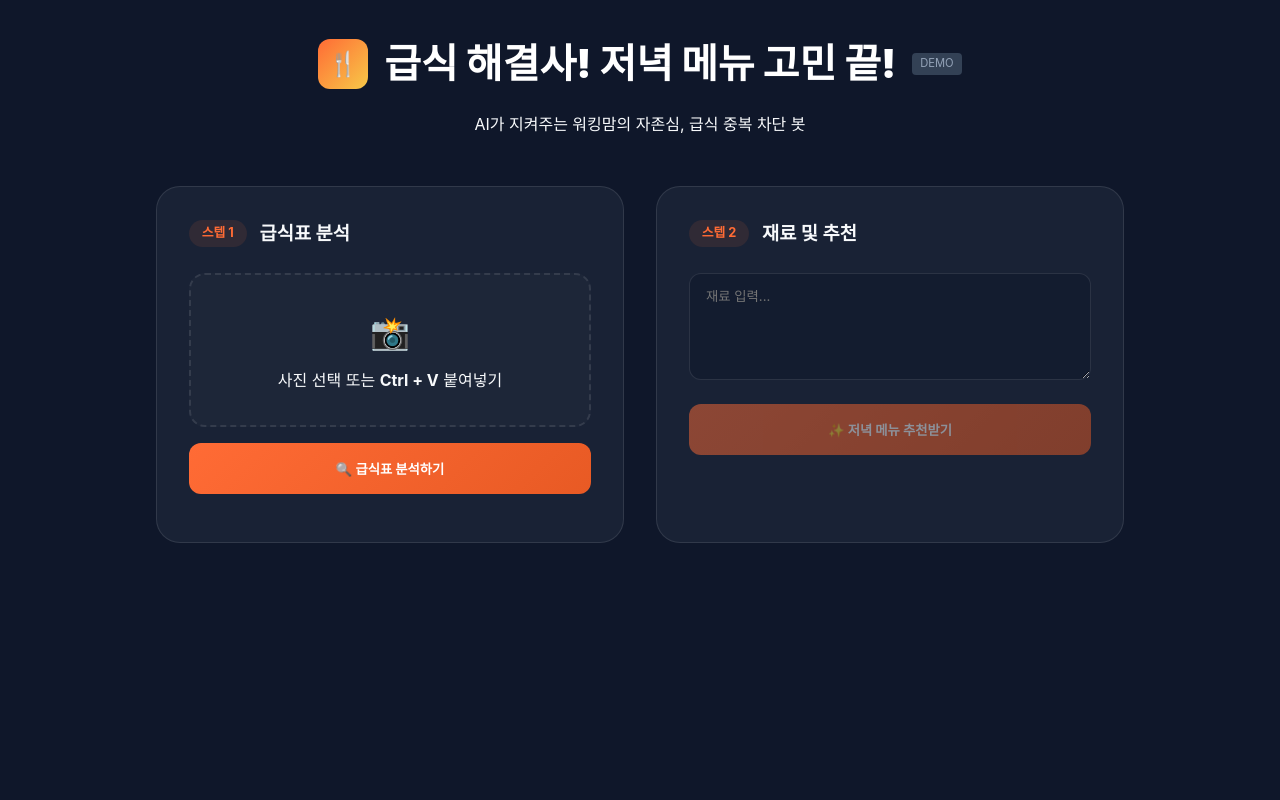
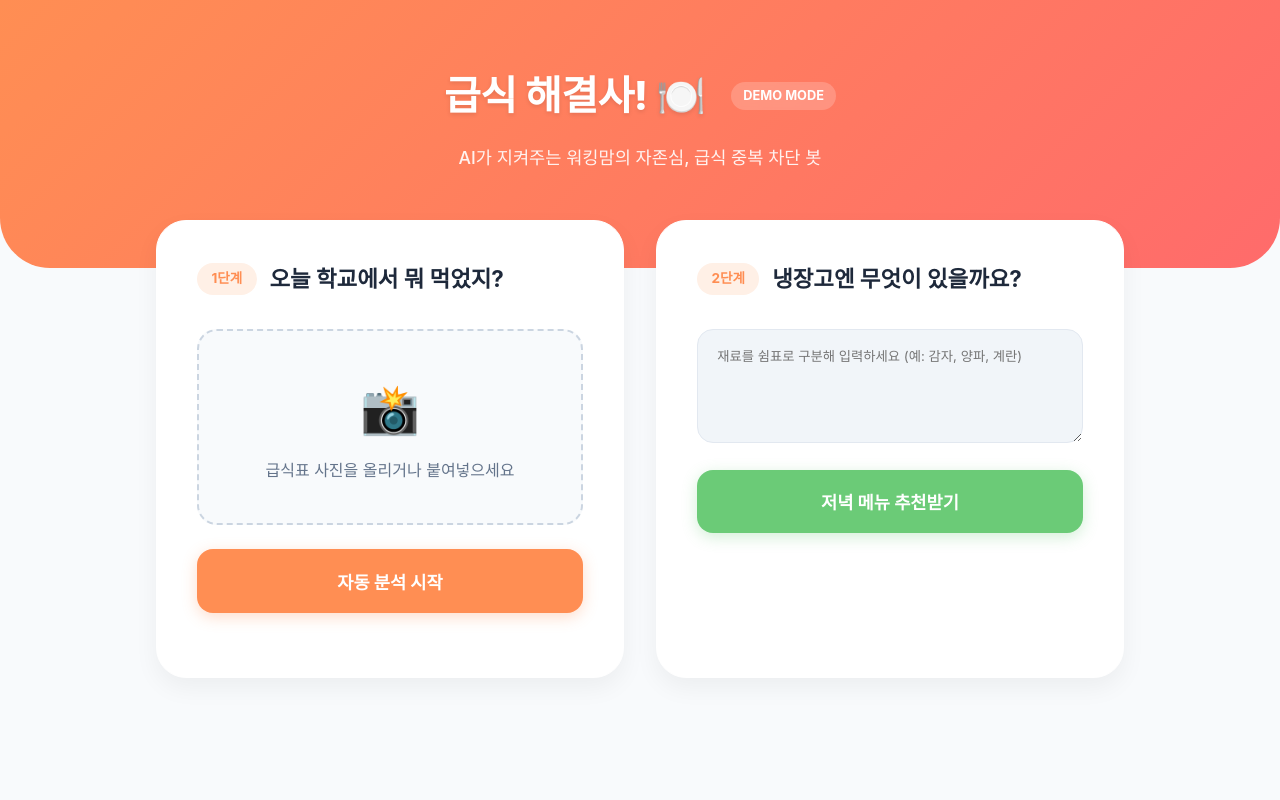
Before and after one commit to mathservice002-sud/test3, a Flask app: page / in a window 1280 px wide. Run offline with Flask 3, Linux system fonts and the light colour scheme.

Commit message:
Update: Bright UI theme and robust Demo Mode logic

```diff
--- a/app.py
+++ b/app.py
@@ -139,11 +139,23 @@ def api_recommend():
                 "recipes": [{"name": "스팸 양파 볶음", "desc": "실패 없는 짭조름한 밥도둑", "time": "10", "diff": "매우 쉬움", "ingredients": ["스팸", "양파", "올리고당"], "steps": ["스팸과 양질의 양파를 볶는다", "올리고당을 살짝 넣어 코팅한다"], "tip": "통깨를 뿌려 마무리하세요"}],
                 "message": "빠르게 뚝딱 만들어낸 요리지만, 그 안에 담긴 사랑은 결코 가볍지 않죠. 고생한 자신을 위해 맛있는 저녁 되세요! ✨"
             })
+        elif "카레" in lunch:
+            return jsonify({
+                "analysis": "점심에 향긋한 카레를 먹었으니, 저녁은 자극적이지 않고 부드러운 메뉴가 좋겠어요.",
+                "recipes": [{"name": "애호박 계란국", "desc": "부드럽고 고소한 국물로 속을 편안하게", "time": "15", "diff": "쉬움", "ingredients": ["애호박", "계란"], "steps": ["애호박을 썰어 육수에 넣고 끓인다", "계란을 풀어 줄을 치듯 넣는다"], "tip": "새우젓으로 간을 하면 감칠맛이 살아나죠"}],
+                "message": "카레 향에 가득했던 아이의 입맛을 부드럽게 감싸줄 저녁이에요. 오늘 하루도 고군분투하신 당신, 국물 한 모금에 시름도 잊으시길 바라요. ❤️"
+            })
+        elif "돈가스" in lunch or "고기" in lunch:
+            return jsonify({
+                "analysis": "점심에 든든한 고기 요리를 먹었으니, 저녁은 소화가 잘 되는 가벼운 채소 위주의 식단이 좋겠어요.",
+                "recipes": [{"name": "아삭 콩나물 무침", "desc": "깔끔하고 고소한 맛의 국민 반찬", "time": "10", "diff": "매우 쉬움", "ingredients": ["콩나물", "다진마늘", "참기름", "소금"], "steps": ["콩나물을 데친 후 찬물에 헹군다", "준비한 양념장에 조물조물 무친다"], "tip": "너무 오래 데치지 않아야 아삭함이 살아요"}],
+                "message": "기름진 점심 뒤에 깔끔한 채소 반찬으로 속을 편안하게 해주는 센스! 오늘도 건강한 한 끼를 준비하는 당신을 응원합니다. 🌿"
+            })
         else:
             return jsonify({
-                "analysis": "점심과 겹치지 않으면서 냉장고 재료를 활용할 수 있는 추천 메뉴입니다.",
-                "recipes": [{"name": "계란말이 샌드위치", "desc": "반찬으로도 간식으로도 최고", "time": "15", "diff": "보통", "ingredients": ["계란", "식빵", "마요네즈"], "steps": ["두툼하게 계란말이를 만든다", "빵 사이에 마요네즈와 함께 넣는다"], "tip": "설탕을 살짝 뿌리면 훨씬 맛있어요"}],
-                "message": "무엇을 만들어도 당신의 사랑이 담겨있다면 최고의 만찬입니다. 고단한 하루 끝, 평안한 저녁 식사 되세요. 🍀"
+                "analysis": "오늘 하루 수고 많으셨습니다. 무엇을 할지 고민될 때는 누구나 좋아하는 든든한 한 끼를 추천드려요.",
+                "recipes": [{"name": "베이컨 버섯 볶음", "desc": "쫄깃한 식감과 짭조름한 풍미가 가득", "time": "15", "diff": "쉬움", "ingredients": ["베이컨", "느타리버섯", "굴소스", "양파"], "steps": ["버섯은 찢어두고 양파와 베이컨을 썬다", "팬에 모든 재료를 넣고 굴소스로 볶는다"], "tip": "후추를 톡톡 뿌리면 향이 훨씬 좋아집니다"}],
+                "message": "무엇을 만들어도 당신의 정성이 최고의 조미료입니다. 오늘 밤은 가족과 함께 오순도순 따뜻한 식탁 되시길 바라요. 🍀"
             })
 
     prompt = f"""[상황] 오늘 아이 점심: {lunch}, 냉장고 재료: {ingredients}. 점심과 겹치지 않는 저녁 메뉴 2개와 레시피, 그리고 지친 부모님을 위한 맞춤형 응원 멘트를 JSON으로 작성해줘."""
--- a/templates/index.html
+++ b/templates/index.html
@@ -7,24 +7,25 @@
     <title>급식 해결사! 저녁 메뉴 고민 끝! 🍽️</title>
     <style>
         :root {
-            --primary: #FF6B35;
-            --primary-dark: #E85A24;
-            --secondary: #F7C948;
-            --bg: #0F172A;
-            --card-bg: rgba(30, 41, 59, 0.7);
-            --border: rgba(255, 255, 255, 0.1);
-            --text-main: #F8FAFC;
-            --text-dim: #94A3B8;
-            --accent-green: #4ADE80;
-            --accent-purple: #A78BFA;
+            --primary: #FF8E53;
+            --primary-light: #FFAB81;
+            --primary-dark: #E6763D;
+            --secondary: #6BCB77;
+            --bg: #F8FAFC;
+            --card-bg: #FFFFFF;
+            --header-bg: linear-gradient(135deg, #FF8E53 0%, #FF6B6B 100%);
+            --border: #E2E8F0;
+            --text-main: #1E293B;
+            --text-dim: #64748B;
+            --accent-mint: #4D96FF;
+            --shadow: 0 10px 25px rgba(0, 0, 0, 0.05);
         }
 
         * {
             margin: 0;
             padding: 0;
             box-sizing: border-box;
-            /* 외부 폰트 대신 시스템 폰트 사용 (방화벽 대비) */
-            font-family: -apple-system, BlinkMacSystemFont, "Segoe UI", Roboto, "Helvetica Neue", Arial, sans-serif;
+            font-family: 'Pretendard', -apple-system, BlinkMacSystemFont, "Segoe UI", Roboto, "Helvetica Neue", Arial, sans-serif;
         }
 
         body {
@@ -34,15 +35,20 @@
             min-height: 100vh;
         }
 
+        .header-section {
+            background: var(--header-bg);
+            padding: 4rem 1rem 6rem;
+            color: white;
+            text-align: center;
+            border-bottom-left-radius: 50px;
+            border-bottom-right-radius: 50px;
+            margin-bottom: -3rem;
+        }
+
         .container {
             max-width: 1000px;
             margin: 0 auto;
-            padding: 2rem 1rem;
-        }
-
-        header {
-            text-align: center;
-            margin-bottom: 3rem;
+            padding: 0 1rem 4rem;
         }
 
         .logo-box {
@@ -52,27 +58,24 @@
             margin-bottom: 1rem;
         }
 
-        .logo-icon {
-            background: linear-gradient(135deg, var(--primary), var(--secondary));
-            width: 50px;
-            height: 50px;
-            border-radius: 12px;
-            display: flex;
-            align-items: center;
-            justify-content: center;
-            font-size: 24px;
+        h1 {
+            font-size: 2.5rem;
+            font-weight: 800;
+            letter-spacing: -0.5px;
+            text-shadow: 0 2px 4px rgba(0, 0, 0, 0.1);
         }
 
-        h1 {
-            font-size: 2.5rem;
-            font-weight: 900;
-            color: #fff;
+        .subtitle {
+            font-size: 1.1rem;
+            opacity: 0.9;
+            font-weight: 500;
         }
 
         .app-grid {
             display: grid;
             grid-template-columns: 1fr 1fr;
             gap: 2rem;
+            position: relative;
         }
 
         @media (max-width: 768px) {
@@ -83,82 +86,111 @@
 
         .glass-card {
             background: var(--card-bg);
-            border: 1px solid var(--border);
-            border-radius: 24px;
-            padding: 2rem;
+            border: 1px solid white;
+            border-radius: 30px;
+            padding: 2.5rem;
+            box-shadow: var(--shadow);
         }
 
         .card-header {
             display: flex;
             align-items: center;
             gap: 0.8rem;
-            margin-bottom: 1.5rem;
+            margin-bottom: 2rem;
         }
 
         .step-badge {
-            background: rgba(255, 107, 53, 0.1);
+            background: #FFF0E6;
             color: var(--primary);
-            padding: 0.2rem 0.8rem;
+            padding: 0.3rem 0.9rem;
             border-radius: 50px;
-            font-size: 0.8rem;
+            font-size: 0.85rem;
             font-weight: 700;
+        }
+
+        h3 {
+            font-size: 1.4rem;
+            color: var(--text-main);
         }
 
         input,
         textarea {
             width: 100%;
-            background: rgba(15, 23, 42, 0.5);
+            background: #F1F5F9;
             border: 1px solid var(--border);
-            border-radius: 12px;
-            padding: 0.8rem 1rem;
-            color: #fff;
-            margin-bottom: 1rem;
+            border-radius: 16px;
+            padding: 1rem 1.2rem;
+            color: var(--text-main);
+            margin-bottom: 1.2rem;
+            transition: all 0.3s;
+        }
+
+        input:focus,
+        textarea:focus {
+            outline: none;
+            border-color: var(--primary-light);
+            background: #fff;
+            box-shadow: 0 0 0 4px rgba(255, 142, 83, 0.1);
         }
 
         .file-upload {
-            border: 2px dashed var(--border);
-            border-radius: 16px;
-            padding: 2rem;
+            border: 2px dashed #CBD5E1;
+            border-radius: 20px;
+            padding: 2.5rem;
             text-align: center;
             cursor: pointer;
-            background: rgba(255, 255, 255, 0.02);
-            margin-bottom: 1rem;
+            background: #F8FAFC;
+            margin-bottom: 1.5rem;
+            transition: all 0.3s;
+        }
+
+        .file-upload:hover {
+            border-color: var(--primary);
+            background: #FFF9F5;
         }
 
         .preview-img {
             max-width: 100%;
-            border-radius: 12px;
+            border-radius: 16px;
             margin-top: 1rem;
             display: none;
+            box-shadow: 0 4px 12px rgba(0, 0, 0, 0.08);
         }
 
         .btn {
             width: 100%;
-            padding: 1rem;
-            border-radius: 12px;
+            padding: 1.2rem;
+            border-radius: 16px;
             font-weight: 700;
             cursor: pointer;
             border: none;
-            background: linear-gradient(135deg, var(--primary), var(--primary-dark));
+            background: var(--primary);
             color: white;
+            font-size: 1.1rem;
+            box-shadow: 0 4px 15px rgba(255, 142, 83, 0.3);
+            transition: all 0.2s;
+        }
+
+        .btn:hover {
+            transform: translateY(-2px);
+            box-shadow: 0 6px 20px rgba(255, 142, 83, 0.4);
+        }
+
+        .btn:active {
+            transform: translateY(0);
         }
 
         .btn:disabled {
-            opacity: 0.5;
-        }
-
-        .recipe-card {
-            background: rgba(255, 255, 255, 0.03);
-            border: 1px solid var(--border);
-            border-radius: 20px;
-            padding: 1.5rem;
-            margin-top: 1rem;
+            background: #CBD5E1;
+            box-shadow: none;
+            cursor: not-allowed;
+            transform: none;
         }
 
         .menu-picker {
-            max-height: 240px;
+            max-height: 280px;
             overflow-y: auto;
-            margin-top: 1rem;
+            margin-top: 1.5rem;
             padding-right: 0.5rem;
         }
 
@@ -220,6 +316,17 @@
             padding: 1rem;
             border-radius: 12px;
             display: none;
+            z-index: 1000;
+        }
+
+        #demoBadge {
+            background: rgba(255, 255, 255, 0.2);
+            backdrop-filter: blur(4px);
+            padding: 4px 12px;
+            border-radius: 50px;
+            font-size: 0.8rem;
+            font-weight: 700;
+            margin-left: 10px;
         }
     </style>
 </head>
@@ -227,42 +334,45 @@
 <body>
     <div class="toast" id="toast">오류가 발생했습니다!</div>
 
+    <div class="header-section">
+        <div class="logo-box">
+            <h1>급식 해결사! 🍽️</h1>
+            <span id="demoBadge" style="display: none;">DEMO MODE</span>
+        </div>
+        <div class="subtitle">AI가 지켜주는 워킹맘의 자존심, 급식 중복 차단 봇</div>
+    </div>
+
     <div class="container">
-        <header>
-            <div class="logo-box">
-                <div class="logo-icon">🍴</div>
-                <h1>급식 해결사! 저녁 메뉴 고민 끝!</h1>
-                <span id="demoBadge"
-                    style="display: none; background: #334155; color: #94A3B8; font-size: 0.7rem; padding: 2px 8px; border-radius: 4px;">DEMO</span>
-            </div>
-            <p>AI가 지켜주는 워킹맘의 자존심, 급식 중복 차단 봇</p>
-        </header>
-
         <div class="app-grid">
             <div class="glass-card">
                 <div class="card-header">
-                    <span class="step-badge">스텝 1</span>
-                    <h3>급식표 분석</h3>
+                    <span class="step-badge">1단계</span>
+                    <h3>오늘 학교에서 뭐 먹었지?</h3>
                 </div>
                 <div class="file-upload" id="dropzone">
                     <input type="file" id="fileInput" hidden accept="image/*">
-                    <div style="font-size: 32px; margin-bottom: 10px;">📸</div>
-                    <p>사진 선택 또는 <b>Ctrl + V</b> 붙여넣기</p>
+                    <div style="font-size: 48px; margin-bottom: 10px;">📸</div>
+                    <p style="color: var(--text-dim);">급식표 사진을 올리거나 붙여넣으세요</p>
                     <img id="preview" class="preview-img">
                 </div>
-                <button class="btn" id="btnAnalyze">🔍 급식표 분석하기</button>
+                <button class="btn" id="btnAnalyze">자동 분석 시작</button>
                 <div id="menuList" class="menu-picker"></div>
             </div>
 
             <div class="glass-card">
                 <div class="card-header">
-                    <span class="step-badge">스텝 2</span>
-                    <h3>재료 및 추천</h3>
+                    <span class="step-badge">2단계</span>
+                    <h3>냉장고엔 무엇이 있을까요?</h3>
                 </div>
-                <textarea id="ingredients" rows="5" placeholder="재료 입력..."></textarea>
-                <button class="btn" id="btnRecommend" disabled>✨ 저녁 메뉴 추천받기</button>
-                <div id="resultArea" style="display: none; margin-top: 1.5rem;">
-                    <div style="color: var(--accent-green); font-weight: bold; margin-bottom: 1rem;">🍳 오늘의 추천 결과:</div>
+                <textarea id="ingredients" rows="5" placeholder="재료를 쉼표로 구분해 입력하세요 (예: 감자, 양파, 계란)"></textarea>
+                <button class="btn" id="btnRecommend" disabled
+                    style="background: var(--secondary); box-shadow: 0 4px 15px rgba(107, 203, 119, 0.3);">저녁 메뉴
+                    추천받기</button>
+                <div id="resultArea" style="display: none; margin-top: 2rem;">
+                    <div
+                        style="color: var(--primary-dark); font-weight: 800; font-size: 1.2rem; margin-bottom: 1rem; display: flex; align-items: center; gap: 8px;">
+                        <span>✨</span> 오늘의 저녁 처방전
+                    </div>
                     <div id="recipeGrid"></div>
                 </div>
             </div>
@@ -292,20 +401,18 @@
         const dropzone = document.getElementById('dropzone');
         const preview = document.getElementById('preview');
 
-        // 파일 선택 처리
         dropzone.onclick = () => fileInput.click();
         fileInput.onchange = () => {
             const file = fileInput.files[0];
             if (file) handleImageFile(file);
         };
 
-        // Ctrl + V 붙여넣기 처리
         window.addEventListener('paste', (e) => {
             const items = e.clipboardData.items;
             for (let i = 0; i < items.length; i++) {
                 if (items[i].type.indexOf('image') !== -1) {
                     const file = items[i].getAsFile();
-                    patedFile = file; // 붙여넣은 파일 저장
+                    patedFile = file;
                     handleImageFile(file);
                     break;
                 }
@@ -323,11 +430,11 @@
 
         document.getElementById('btnAnalyze').onclick = async () => {
             const file = fileInput.files[0] || patedFile;
-            if (!file) return alert('사진을 올려주거나 붙여넣어 주세요!');
+            if (!file) return alert('먼저 사진을 등록해 주세요!');
 
             const btn = document.getElementById('btnAnalyze');
             const originalText = btn.innerText;
-            btn.innerText = "⏳ 분석 중...";
+            btn.innerText = "⏳ 꼼꼼하게 읽는 중...";
             btn.disabled = true;
 
             try {
@@ -340,7 +447,7 @@
                 renderMenuList();
                 document.getElementById('btnRecommend').disabled = false;
             } catch (e) {
-                alert('연결 오류: 방화벽 설정을 확인하세요.');
+                alert('연결 오류가 발생했습니다.');
             } finally {
                 btn.innerText = originalText;
                 btn.disabled = false;
@@ -349,11 +456,11 @@
 
         function renderMenuList() {
             const list = document.getElementById('menuList');
-            list.innerHTML = '<b style="font-size:0.9rem; color:var(--text-dim);">📅 날짜를 선택해 주세요 (스크롤 가능):</b><br><br>';
+            list.innerHTML = '<b style="font-size:0.9rem; color:var(--text-dim); margin-bottom: 1rem; display: block;">📅 날짜를 선택해 주세요:</b>';
             Object.keys(menuData).forEach(date => {
                 const div = document.createElement('div');
                 div.className = 'menu-item';
-                div.innerHTML = `<div><b>${date}</b></div><div style="font-size:0.85rem; color:var(--text-dim); margin-top:2px;">${menuData[date]}</div>`;
+                div.innerHTML = `<div><b style="color:var(--primary-dark);">${date}</b></div><div style="font-size:0.9rem; color:var(--text-main); margin-top:4px;">${menuData[date]}</div>`;
                 div.onclick = () => {
                     document.querySelectorAll('.menu-item').forEach(el => el.classList.remove('active'));
                     div.classList.add('active');
@@ -361,13 +468,13 @@
                 };
                 list.appendChild(div);
             });
-            if (list.querySelector('.menu-item')) list.querySelector('.menu-item').click();
+            if (list.querySelectorAll('.menu-item').length > 0) list.querySelectorAll('.menu-item')[0].click();
         }
 
         document.getElementById('btnRecommend').onclick = async () => {
             const btn = document.getElementById('btnRecommend');
             btn.disabled = true;
-            btn.innerText = "⏳ 고민 중...";
+            btn.innerText = "⏳ 맛있는 메뉴 찾는 중...";
 
             try {
                 const res = await fetch('/api/recommend', {
@@ -378,47 +485,54 @@
                 const data = await res.json();
                 renderResults(data);
             } catch (e) {
-                alert('오류 발생');
+                alert('추천 중 오류가 발생했습니다.');
             } finally {
                 btn.disabled = false;
-                btn.innerText = "✨ 저녁 메뉴 추천받기";
+                btn.innerText = "저녁 메뉴 추천받기";
             }
         };
 
         function renderResults(data) {
             document.getElementById('resultArea').style.display = 'block';
             const grid = document.getElementById('recipeGrid');
-            grid.innerHTML = `<p style="margin-bottom:1.5rem; color:var(--text-dim); background:rgba(255,255,255,0.05); padding:1rem; border-radius:12px;">${data.analysis}</p>`;
+            grid.innerHTML = `<div style="margin-bottom:1.5rem; color:var(--text-dim); background: #fff; padding:1.2rem; border-radius:16px; border: 1px solid var(--border); font-size: 0.95rem;">${data.analysis}</div>`;
 
             data.recipes.forEach(r => {
                 const card = document.createElement('div');
                 card.className = 'recipe-card';
 
-                // 이미지 키워드 추출 (간단한 매칭)
                 let imgKeyword = "cooking";
                 if (r.name.includes("감자")) imgKeyword = "potato";
                 if (r.name.includes("국")) imgKeyword = "soup";
                 if (r.name.includes("볶음")) imgKeyword = "stir-fry";
                 if (r.name.includes("떡볶이")) imgKeyword = "topokki";
                 if (r.name.includes("샌드위치")) imgKeyword = "sandwich";
+                if (r.name.includes("고기")) imgKeyword = "meat";
 
-                const stepsHtml = r.steps ? `<ul class="step-list">${r.steps.map(s => `<li>${s}</li>`).join('')}</ul>` : "";
-                const ingredientsHtml = r.ingredients ? `<p style="font-size:0.8rem; margin-top:0.5rem; color:var(--text-dim);">🥕 재료: ${r.ingredients.join(', ')}</p>` : "";
+                const stepsHtml = r.steps ? `<ol class="step-list">${r.steps.map(s => `<li>${s}</li>`).join('')}</ol>` : "";
 
                 card.innerHTML = `
-                    <img src="https://source.unsplash.com/400x300/?${imgKeyword},food" class="recipe-img" alt="${r.name}">
-                    <div style="font-size:1.3rem; font-weight:bold; color:var(--accent-green);">${r.name}</div>
-                    <p style="font-size:0.95rem; color:var(--text-dim); margin-top:0.3rem;">${r.desc}</p>
-                    <div style="margin-top:0.8rem; font-size:0.85rem; color:var(--secondary); font-weight:bold;">⏱️ 소요시간: ${r.time}분 | 난이도: ${r.diff}</div>
-                    ${ingredientsHtml}
+                    <img src="https://source.unsplash.com/featured/800x600/?${imgKeyword},koreanfood" class="recipe-img" alt="${r.name}">
+                    <div class="badge-row">
+                        <span class="tag tag-time">⏱️ ${r.time}분</span>
+                        <span class="tag tag-diff">난이도: ${r.diff}</span>
+                    </div>
+                    <div class="recipe-title">${r.name}</div>
+                    <p style="font-size:1rem; color:var(--text-dim);">${r.desc}</p>
+                    <div style="margin-top:1.2rem;">
+                        <span class="tag tag-ingred">🥕 주재료: ${r.ingredients.join(', ')}</span>
+                    </div>
                     ${stepsHtml}
-                    <div style="margin-top:1rem; padding:0.8rem; background:rgba(247,201,72,0.1); border-radius:10px; font-size:0.85rem; color:var(--secondary);">💡 꿀팁: ${r.tip}</div>
+                    <div class="tip-box">
+                        <span style="font-size: 1.2rem;">💡</span>
+                        <div><b>전문가의 팁:</b> ${r.tip}</div>
+                    </div>
                 `;
                 grid.appendChild(card);
             });
-            grid.innerHTML += `<div style="margin-top:2.5rem; padding:1.5rem; border-radius:20px; background:linear-gradient(135deg, rgba(167,139,250,0.2), rgba(255,107,53,0.1)); border:1px solid rgba(167,139,250,0.3); color:var(--text-main); line-height:1.7; text-align:center;">
-                <div style="font-size:2rem; margin-bottom:0.5rem;">💌</div>
-                <div style="font-style:italic;">${data.message}</div>
+            grid.innerHTML += `<div class="memo-box">
+                <div style="font-size:2.5rem; margin-bottom:1rem;">👩‍🍳</div>
+                <div style="font-size:1.1rem; color:var(--text-main); font-weight: 500; line-height:1.7;">${data.message}</div>
             </div>`;
             document.getElementById('resultArea').scrollIntoView({ behavior: 'smooth' });
         }
```
Also changed, not shown: other parts of templates/index.html (+84 -21 lines), api/index.py (+9 -3 lines).
